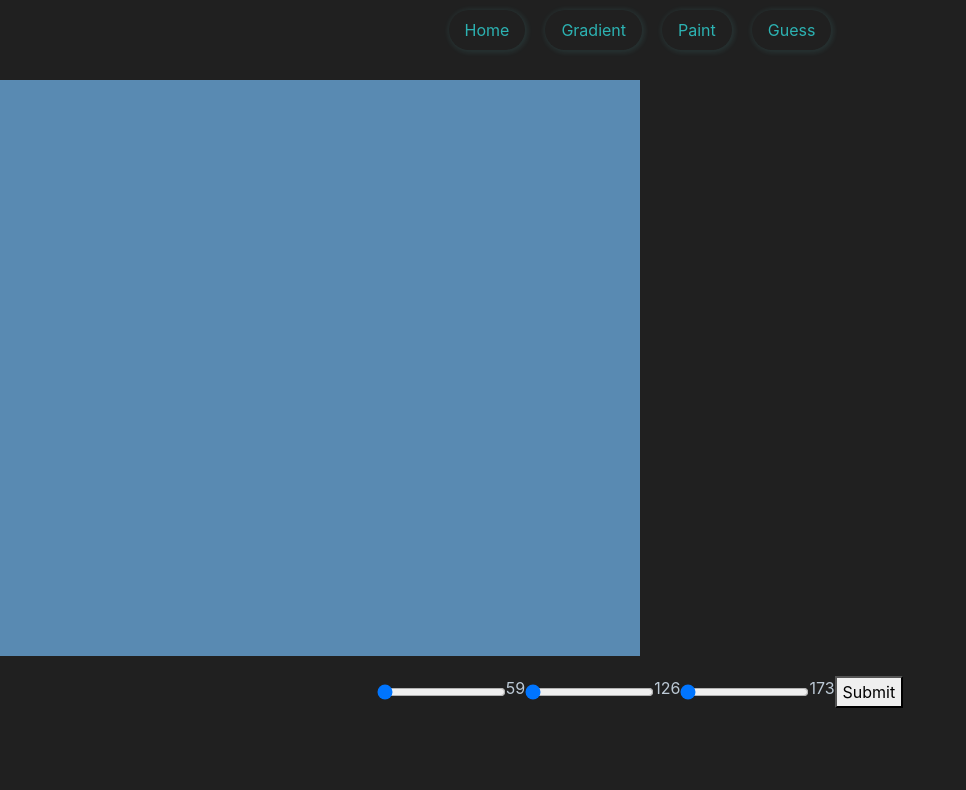
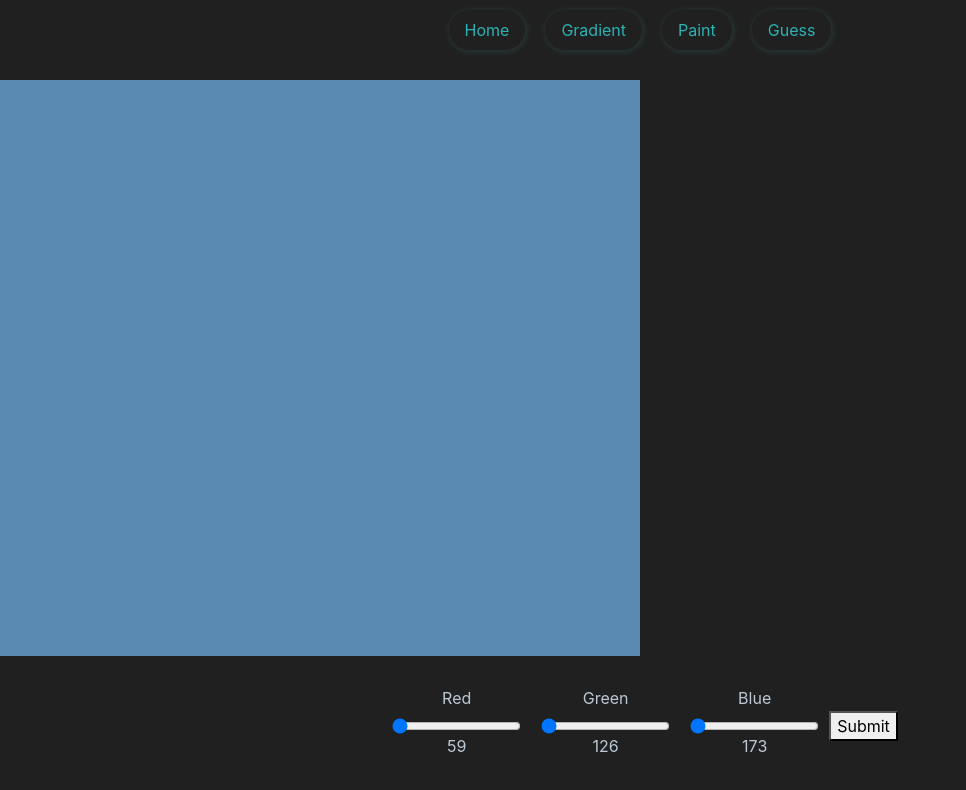
Before and after one commit to Hadri2002/colors, a plain HTML site: page guess.html in a window 1280 px wide. Both pictures are taken after a click on the button "Start". Shown: the whole page, without its empty margins (0-966 px from the left). Drawn offline with nearby package versions, Linux system fonts and the light colour scheme.

Commit message:
guess - css

```diff
--- a/app/Guess/Guess.js
+++ b/app/Guess/Guess.js
@@ -51,8 +51,8 @@ export default class Guess extends Application{
         startContainer.appendChild(document.createElement("div"));
         startContainer.lastChild.innerHTML = "Match the given color by choosing the correct rgb values! You have three tries every time. Difficulty determines the range of available rgb values.";
 
-        //startContainer.append(document.createElement("img"));
-        //startContainer.lastChild.src = "app/Gradient/src/gradient.PNG";
+        startContainer.append(document.createElement("img"));
+        startContainer.lastChild.src = "app/Guess/src/guess.PNG";
 
         const difficulty = ['Easy', 'Medium', 'Hard'];
         const radio = document.createElement('div');
@@ -78,8 +78,6 @@ export default class Guess extends Application{
         startContainer.lastChild.innerHTML = "Start";
         startContainer.lastChild.addEventListener('click', function(evt){
             this.target.innerHTML = "";
-            //Still have to give difficulty level to the proper function
-            console.log(this);
 
             this.initDom(radio.querySelector(('input[name="difficulty"]:checked')).id);
             this.initColor();
@@ -94,16 +92,12 @@ export default class Guess extends Application{
         let g = Math.floor(Math.random()*256);
         let b = Math.floor(Math.random()*256);
 
-        //this.color = new Color([r,g,b]);
         this.color = new Color({Red: r, Green: g, Blue: b});
-        console.log(this.color.rgb);
-
 
         return this.color.domElem;
     }
 
     initDom(difficulty){
-        //console.log(difficulty);
 
         this.containerElem = document.createElement('div');
         this.containerElem.className="guess-container";
@@ -121,17 +115,22 @@ export default class Guess extends Application{
         this.containerElem.appendChild(this.input);
 
 
-        console.log(this.color);
-        //THIS IS WHERE I GOTTA SET THE DIFFICULTY
-
         for(let elem of ['Red', 'Green', 'Blue']){
 
-            console.log(this.color.rgb);
             let values = this.chooseRange(this.color.rgb[elem] ,difficulty);
-            console.log(values);
+            const holder = document.createElement("div");
+            holder.className = "guess-inputholder";
+            this.input.appendChild(holder);
+            //holder.style.display = "flex";
+            //holder.style.flexDirection = "column";
+            //holder.style.alignItems = "center";
+
+            holder.appendChild(document.createElement('label'));
+            holder.lastChild.setAttribute('for', elem.toLowerCase());
+            holder.lastChild.innerHTML = elem;
 
             const range = document.createElement('input')
-            this.input.appendChild(range);
+            holder.appendChild(range);
             range.type = "range";
             range.name = elem.toLowerCase();
             range.value = values.first;
@@ -140,10 +139,10 @@ export default class Guess extends Application{
             range.className=elem.toLowerCase();
 
 
-            this.input.appendChild(document.createElement('label'));
-            this.input.lastChild.setAttribute('for', elem.toLowerCase());
-            this.input.lastChild.className = "label" + elem.toLowerCase();
-            this.input.lastChild.innerHTML = range.value;
+            holder.appendChild(document.createElement('label'));
+            holder.lastChild.setAttribute('for', elem.toLowerCase());
+            holder.lastChild.className = "label" + elem.toLowerCase();
+            holder.lastChild.innerHTML = range.value;
 
             range.addEventListener('input', function(){
                 range.parentElement.querySelector(".label" + elem.toLowerCase()).innerHTML = range.value
@@ -192,10 +191,9 @@ export default class Guess extends Application{
 
 
             //getScore
-            const color = document.querySelector("div.color-guess").style.backgroundColor.split("(")[1].split(")")[0].split(", ");
-            const rscore = Math.abs(color[0] - r);
-            const gscore = Math.abs(color[1] - g);
-            const bscore = Math.abs(color[2] - b);
+            const rscore = Math.abs(this.color.rgb.Red - r);
+            const gscore = Math.abs(this.color.rgb.Green - g);
+            const bscore = Math.abs(this.color.rgb.Blue - b);
             const score = rscore + gscore + bscore;
 
             if(score < this.score) this.score = score;
@@ -209,6 +207,15 @@ export default class Guess extends Application{
 
             if(this.numOfGuesses == 3){
                 console.log("Vége a játéknak: " + this.score);
+                this.input.innerHTML = "";
+                this.input.style.display = "block";
+                this.input.style.textAlign = "center";
+                this.input.appendChild(document.createElement("h2"));
+                this.input.lastChild.innerHTML = `(${this.color.rgb.Red}, ${this.color.rgb.Green}, ${this.color.rgb.Blue})`;
+                this.input.appendChild(document.createElement('p'));
+                this.input.lastChild.innerHTML = "Smallest distance of your guesses from the real rgb values: ";
+                this.input.appendChild(document.createElement('p'));
+                this.input.lastChild.innerHTML = this.score;
             }
         }
 
--- a/style.css
+++ b/style.css
@@ -217,9 +217,21 @@ img{
 .guess-input{
   display: flex;
   justify-content: center;
+  align-items: center;
   padding-top: 20px;
 }
 
 .guess-container{
   padding-top: 20px;
 }
+
+.guess-inputholder{
+  display: flex;
+  flex-direction: column;
+  align-items: center;
+  margin: 10px;
+}
+
+.guess-input button{
+  height: 50%;
+}
```
Also changed, not shown: app/Guess/src/guess.PNG (added).
